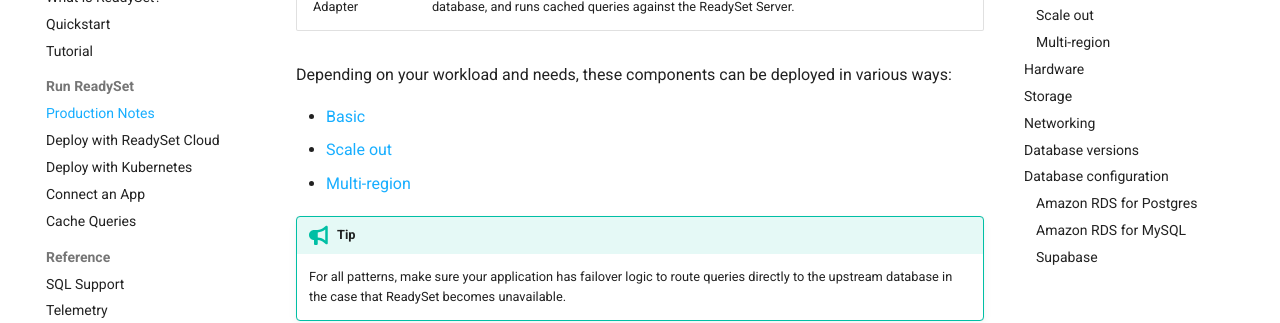
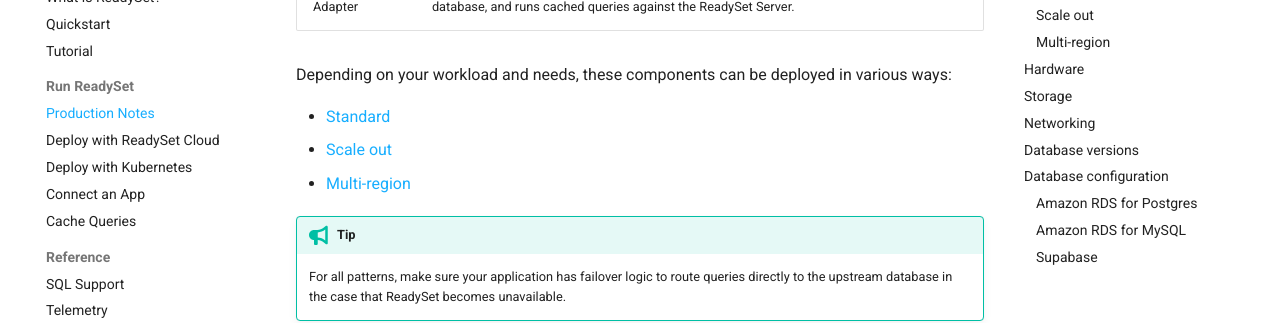
Before and after one commit to readysettech/docs-old, an MkDocs documentation site: the page built from docs/guides/production-notes.md, in a window 1280 px wide and 900 px high, scrolled down 457 px. Shown: the part 153-476 px from the top of the window. Built offline with MkDocs 1.6.1 and Material for MkDocs 9.7.7, drawn with Linux system fonts in a browser that asks for light colours; comment, search, counter and statistics services are not loaded.

Commit message:
Rename "Basic" deployment pattern to "Standard"
As it is the standard pattern we are using for
ReadySet Cloud.

```diff
--- a/docs/guides/production-notes.md
+++ b/docs/guides/production-notes.md
@@ -15,7 +15,7 @@
 
 Depending on your workload and needs, these components can be deployed in various ways:
 
-- [Basic](#basic)
+- [Standard](#standard)
 - [Scale out](#scale-out)
 - [Multi-region](#multi-region)
 
@@ -57,7 +57,7 @@
 
 ReadySet is a memory-intensive application. Size your hardware to comfortably hold your working data in memory.
 
-For testing ReadySet in the [Basic](#basic) deployment pattern, start with 2 GiB of RAM and 2 vCPUs (e.g., the `t3.small` instance on AWS) and scale up with increased data size and workload.
+For testing ReadySet in the [Standard](#standard) deployment pattern, start with 2 GiB of RAM and 2 vCPUs (e.g., the `t3.small` instance on AWS) and scale up with increased data size and workload.
 
 ## Storage
 
```
